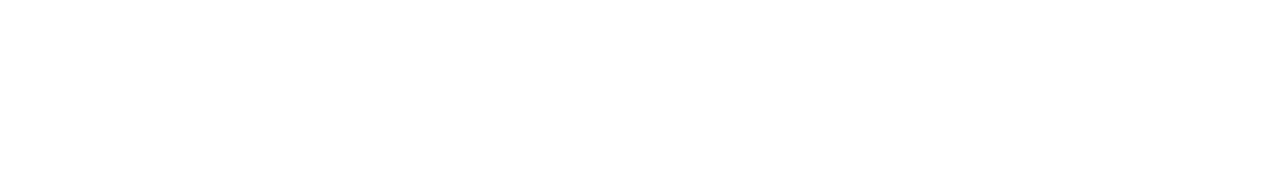
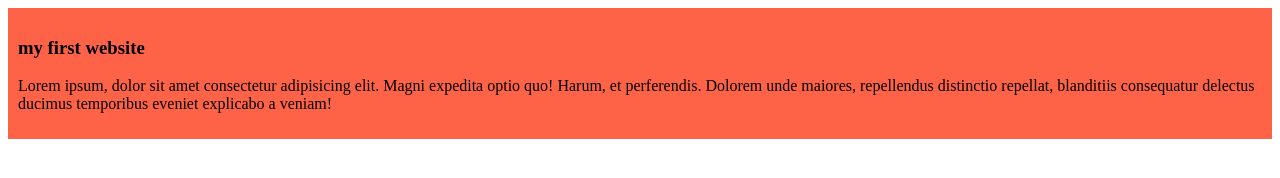
Before and after one commit to mahim25web/my-first-github-report, a plain HTML site: page index.html in a window 1280 px wide. Drawn offline with Linux system fonts and the light colour scheme.

Commit message:
added the first blog

```diff
--- a/index.html
+++ b/index.html
@@ -4,8 +4,14 @@
     <meta charset="UTF-8">
     <meta name="viewport" content="width=device-width, initial-scale=1.0">
     <title>My first ever github report</title>
+    <link rel="stylesheet" href="styles/blog.css">
 </head>
 <body>
+    <div>
+
+        <h3>my first website </h3>
+        <p>Lorem ipsum, dolor sit amet consectetur adipisicing elit. Magni expedita optio quo! Harum, et perferendis. Dolorem unde maiores, repellendus distinctio repellat, blanditiis consequatur delectus ducimus temporibus eveniet explicabo a veniam!</p>
+    </div>
 
 </body>
 </html>
--- /dev/null
+++ b/styles/blog.css
@@ -0,0 +1,6 @@
+div {
+
+    background-color: tomato;
+    padding: 10px;
+
+}
```
